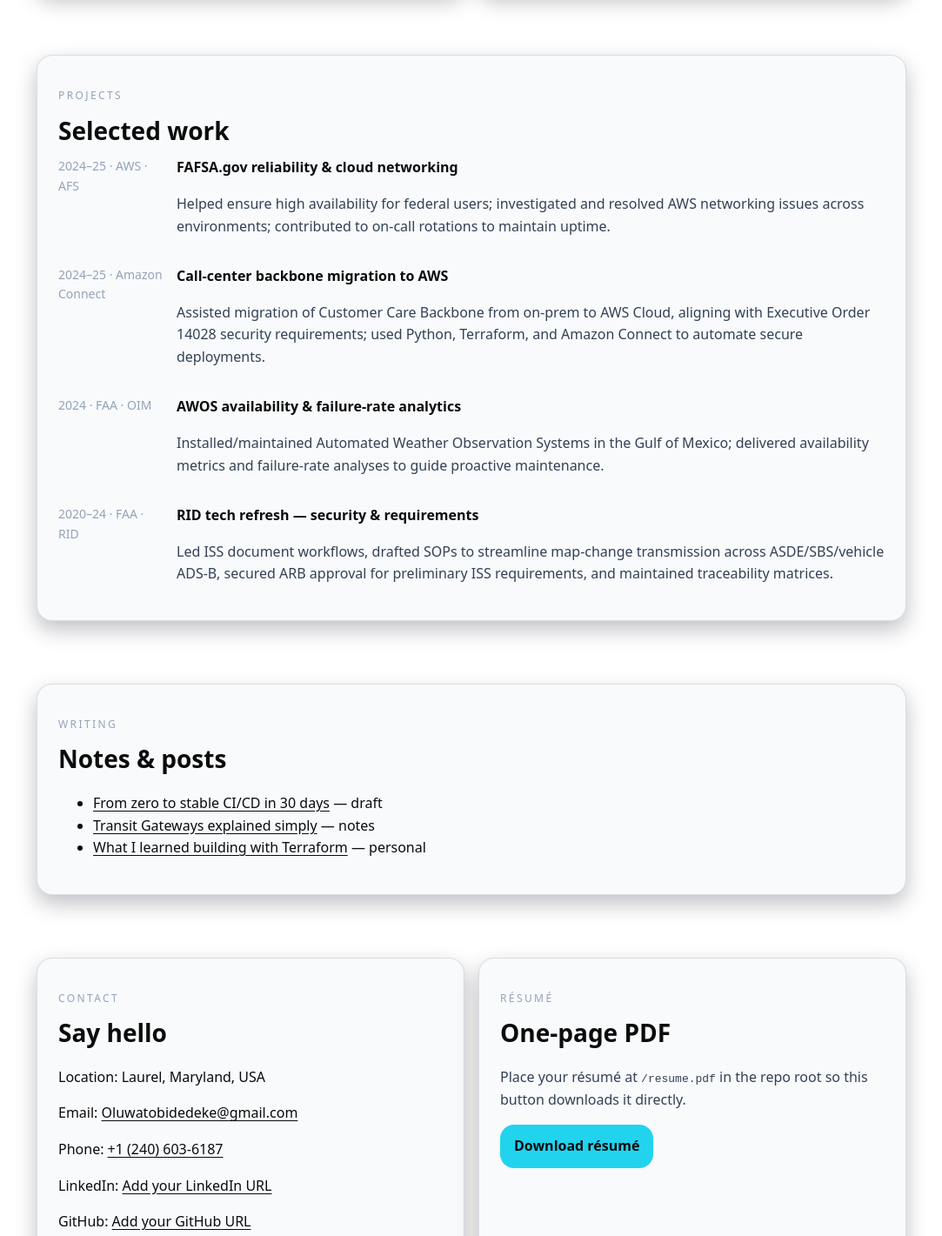
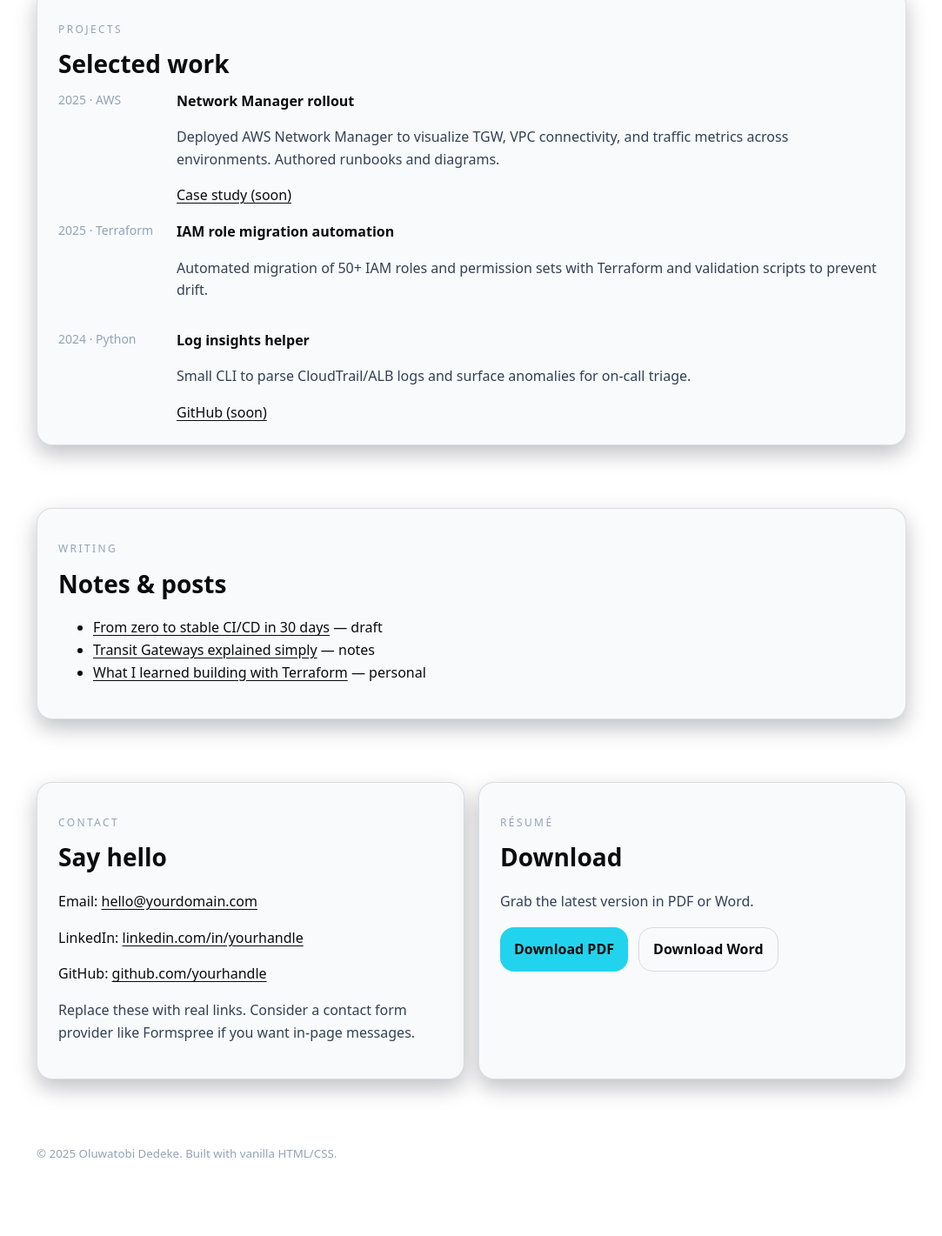
Before and after one commit to tobidasage/Tobi-dedeke-site, a plain HTML site: page index.html in a window 1280 px wide. Shown: the part 1140-2561 px from the top of the page at 87% size, without its empty margins (98-1181 px from the left). After the commit the page ends 2539 px from the top, so only its background shows below. Drawn offline with Linux system fonts and the light colour scheme.

Commit message:
updating the resume with photos and resume download options

```diff
--- a/index.html
+++ b/index.html
@@ -80,7 +80,7 @@
       <div class="card">
         <p class="kicker">Hello</p>
         <h1>Engineer, builder, and storyteller.</h1>
-        <p class="muted">I’m <strong>Oluwatobi Adegboyega Dedeke</strong> (Tobi) — a systems/cloud engineer focused on AWS, DevOps, and networking. I’ve worked across federal programs (FAA, U.S. Dept. of Education) on reliability, security, and modernization. This is my tiny corner of the internet.</p>
+        <p class="muted">I’m <strong>Oluwatobi Adegboyega Dedeke</strong> (Tobi) — a systems/cloud engineer focused on AWS, DevOps, and networking. I also write and create. This is my tiny corner of the internet.</p>
         <div style="display:flex; gap:12px; flex-wrap:wrap; margin-top:14px">
           <a class="btn" href="#projects">See projects →</a>
           <a class="btn secondary" href="#contact" aria-label="Contact Tobi">Contact</a>
@@ -91,12 +91,12 @@
           <span class="tag">Docker</span>
           <span class="tag">Python</span>
           <span class="tag">Networking</span>
-          <span class="tag">Amazon Connect</span>
         </div>
       </div>
       <aside>
-        <img class="avatar" src="https://picsum.photos/800?random=5" alt="Portrait of Oluwatobi Adegboyega Dedeke (placeholder). Replace with your photo." />
-        <p class="muted" style="margin-top:8px">Replace with your photo (800×800 works well).</p>
+        <img class="avatar" src="/assets/Tobi-headshot.jpg"
+        alt="Headshot of Oluwatobi Adegboyega Dedeke" />
+        <p class="muted" style="margin-top:8px">Thanks for visiting!</p>
       </aside>
     </section>
 
@@ -105,16 +105,16 @@
         <div class="card">
           <p class="kicker">About</p>
           <h2>What I do</h2>
-          <p>Systems Engineer with hands-on FAA experience in aviation safety, communications, and system security. I design cloud and networked systems, improve operational processes, and document so teams can move faster with confidence.</p>
-          <p>Recent work includes supporting FAFSA.gov uptime and cloud networking, migrating call-center infrastructure to AWS, and standing up monitoring/availability reporting for weather systems in the Gulf of Mexico. </p>
+          <p>I design and implement cloud infrastructure and CI/CD to help teams ship faster and more safely. I enjoy turning messy systems into reliable platforms and documenting the journey so others can follow it.</p>
+          <p>Currently exploring <em>AWS Network Manager</em>, identity at scale with <em>IAM/Identity Center</em>, and resilient data pipelines.</p>
         </div>
         <div class="card">
           <p class="kicker">Now</p>
           <h2>Now / Focus</h2>
           <ul>
-            <li>Technical Architecture Sr. Analyst @ Accenture Federal Services — AWS networking & reliability for federal workloads.</li>
-            <li>Terraform baselines for IAM/Identity Center and least-privilege access.</li>
-            <li>Operational runbooks, diagrams, and CI/CD guardrails for safer releases.</li>
+            <li>Standing up a clean Terraform IaC baseline.</li>
+            <li>Hardening CI/CD with security gates and policy-as-code.</li>
+            <li>Writing short posts on cloud patterns and career notes.</li>
           </ul>
         </div>
       </div>
@@ -126,31 +126,26 @@
         <h2>Selected work</h2>
         <div class="grid">
           <article class="project">
-            <div class="meta">2024–25 · AWS · AFS</div>
+            <div class="meta">2025 · AWS</div>
             <div>
-              <strong>FAFSA.gov reliability & cloud networking</strong>
-              <p class="muted">Helped ensure high availability for federal users; investigated and resolved AWS networking issues across environments; contributed to on-call rotations to maintain uptime.</p>
+              <strong>Network Manager rollout</strong>
+              <p class="muted">Deployed AWS Network Manager to visualize TGW, VPC connectivity, and traffic metrics across environments. Authored runbooks and diagrams.</p>
+              <a class="link" href="#" target="_blank" rel="noopener">Case study (soon)</a>
             </div>
           </article>
           <article class="project">
-            <div class="meta">2024–25 · Amazon Connect</div>
+            <div class="meta">2025 · Terraform</div>
             <div>
-              <strong>Call-center backbone migration to AWS</strong>
-              <p class="muted">Assisted migration of Customer Care Backbone from on-prem to AWS Cloud, aligning with Executive Order 14028 security requirements; used Python, Terraform, and Amazon Connect to automate secure deployments.</p>
+              <strong>IAM role migration automation</strong>
+              <p class="muted">Automated migration of 50+ IAM roles and permission sets with Terraform and validation scripts to prevent drift.</p>
             </div>
           </article>
           <article class="project">
-            <div class="meta">2024 · FAA · OIM</div>
+            <div class="meta">2024 · Python</div>
             <div>
-              <strong>AWOS availability & failure-rate analytics</strong>
-              <p class="muted">Installed/maintained Automated Weather Observation Systems in the Gulf of Mexico; delivered availability metrics and failure-rate analyses to guide proactive maintenance.</p>
-            </div>
-          </article>
-          <article class="project">
-            <div class="meta">2020–24 · FAA · RID</div>
-            <div>
-              <strong>RID tech refresh — security & requirements</strong>
-              <p class="muted">Led ISS document workflows, drafted SOPs to streamline map-change transmission across ASDE/SBS/vehicle ADS-B, secured ARB approval for preliminary ISS requirements, and maintained traceability matrices.</p>
+              <strong>Log insights helper</strong>
+              <p class="muted">Small CLI to parse CloudTrail/ALB logs and surface anomalies for on-call triage.</p>
+              <a class="link" href="#" target="_blank" rel="noopener">GitHub (soon)</a>
             </div>
           </article>
         </div>
@@ -174,19 +169,28 @@
         <div class="card">
           <p class="kicker">Contact</p>
           <h2>Say hello</h2>
-          <p>Location: <span class="muted">Laurel, Maryland, USA</span></p>
-          <p>Email: <a class="link" href="mailto:Oluwatobidedeke@gmail.com">Oluwatobidedeke@gmail.com</a></p>
-          <p>Phone: <a class="link" href="tel:+12406036187">+1 (240) 603-6187</a></p>
-          <p>LinkedIn: <a class="link" href="#" rel="noopener">Add your LinkedIn URL</a></p>
-          <p>GitHub: <a class="link" href="#" rel="noopener">Add your GitHub URL</a></p>
-          <p class="muted">Swap in your real social links above.</p>
+          <p>Email: <a class="link" href="mailto:hello@yourdomain.com">hello@yourdomain.com</a></p>
+          <p>LinkedIn: <a class="link" href="#">linkedin.com/in/yourhandle</a></p>
+          <p>GitHub: <a class="link" href="#">github.com/yourhandle</a></p>
+          <p class="muted">Replace these with real links. Consider a contact form provider like Formspree if you want in-page messages.</p>
         </div>
         <div class="card">
           <p class="kicker">Résumé</p>
-          <h2>One-page PDF</h2>
-          <p class="muted">Place your résumé at <code>/resume.pdf</code> in the repo root so this button downloads it directly.</p>
-          <a class="btn" href="/resume.pdf">Download résumé</a>
-        </div>
+          <h2>Download</h2>
+          <p class="muted">Grab the latest version in PDF or Word.</p>
+          <div style="display:flex; gap:12px; flex-wrap:wrap">
+            <a class="btn"
+            href="/assets/Oluwatobi-dedeke.pdf"
+            download="Oluwatobi_Dedeke_Resume.pdf">
+            Download PDF
+          </a>
+          <a class="btn secondary"
+          href="/assets/Oluwatobi-resume.docx"
+          download="Oluwatobi_Dedeke_Resume.docx">
+          Download Word
+        </a>
+      </div>
+    </div>
       </div>
     </section>
 
```
